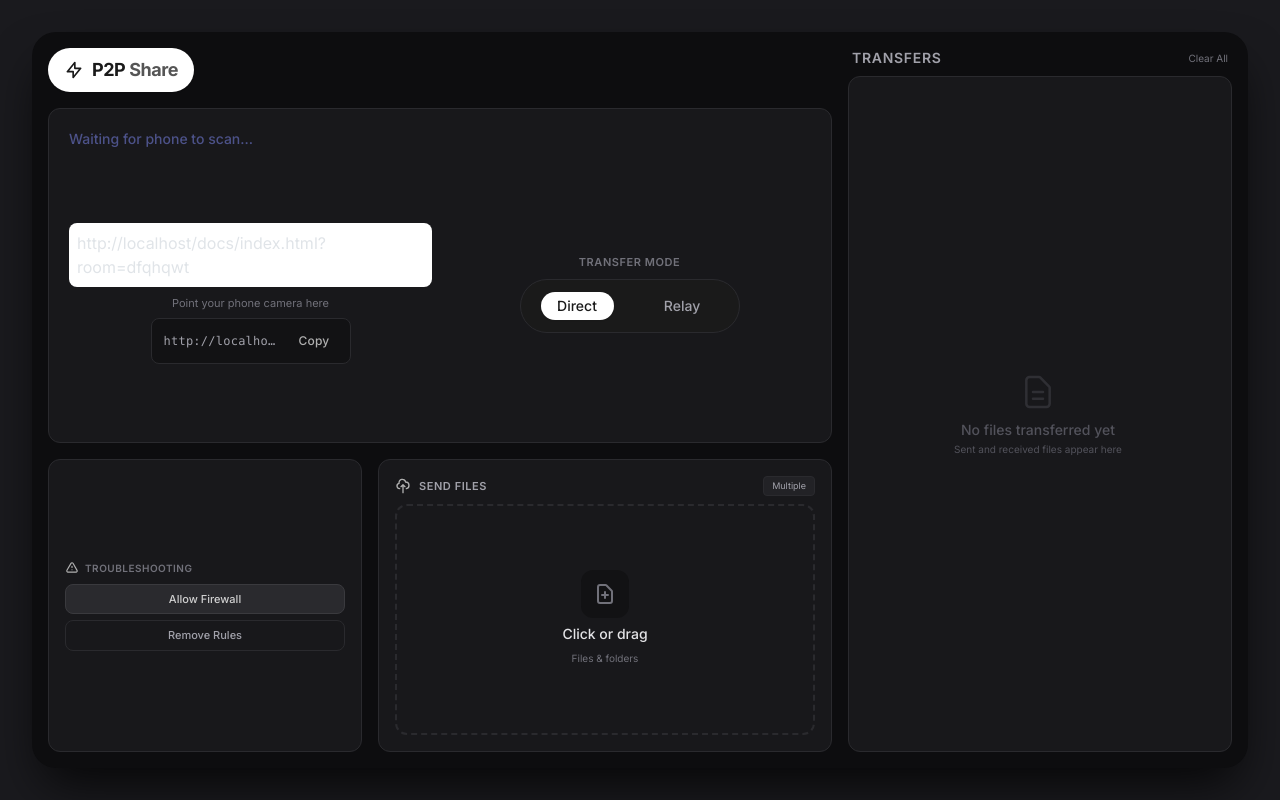
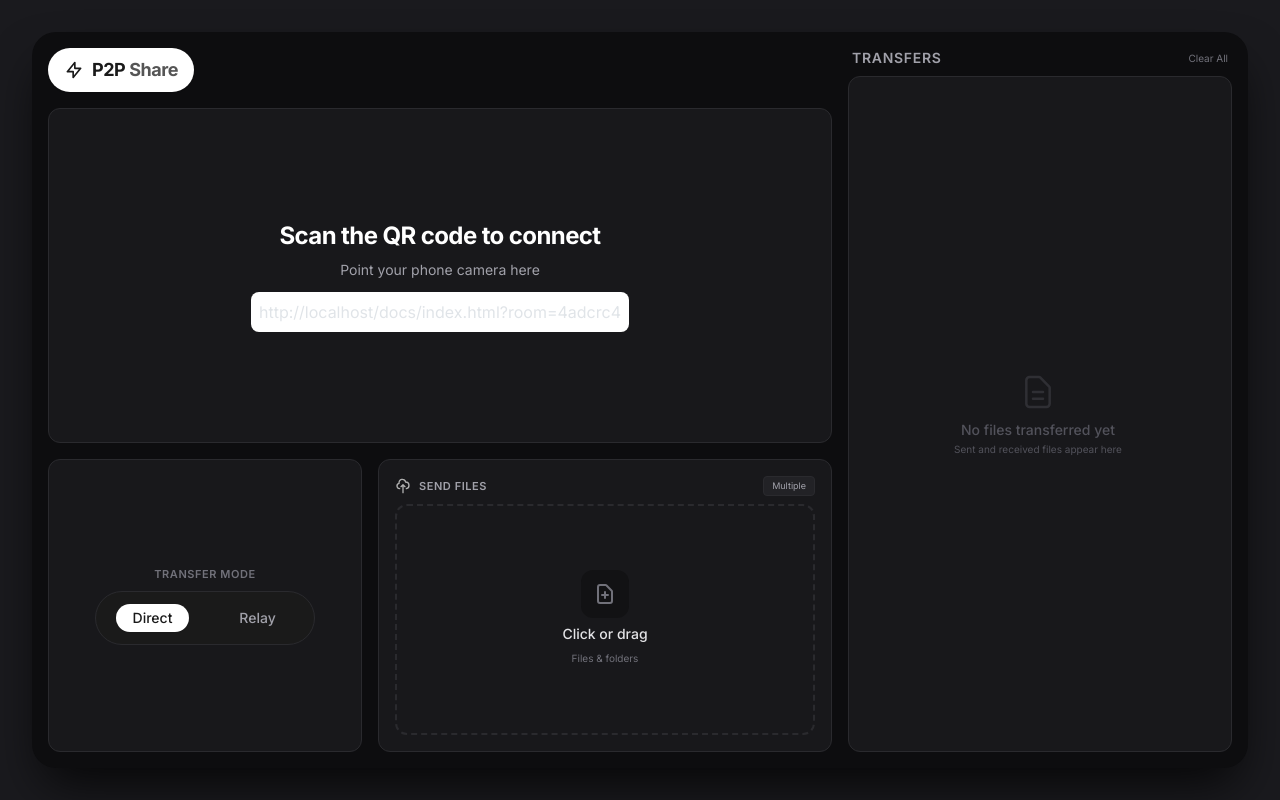
Before and after one commit to TejasParab13/p2p, a plain HTML site: page docs/index.html in a window 1280 px wide. Drawn offline with nearby package versions, Linux system fonts and the light colour scheme.

Commit message:
git mode section in T

```diff
--- a/docs/index.html
+++ b/docs/index.html
@@ -36,25 +36,19 @@
 
             <!-- 1:1 split: Info (flex-1) and Row (flex-1) -->
             <div class="flex-1 flex flex-col gap-3 lg:gap-4 min-h-0">
-              <!-- Info section – horizontal layout -->
-              <div class="flex-1 bg-[#18181b] border border-[#2a2a2e] rounded-xl p-5 overflow-hidden flex flex-col">
-                <!-- Status – full width -->
-                <p id="status" class="text-[#b0b0b0] font-medium text-base text-center shrink-0">Waiting for phone to scan...</p>
-                <!-- Main row: left (QR) and right (Mode) -->
-                <div class="flex-1 flex flex-row items-center justify-around gap-4 min-h-0">
-                  <!-- Left: QR + label + copy -->
-                  <div class="flex flex-col items-center justify-center flex-1">
-                    <div id="qrcode" class="bg-white p-2 rounded-lg mb-2"></div>
-                    <p class="text-[11px] text-zinc-500 mb-1.5 text-center">Point your phone camera here</p>
-                    <div class="flex items-center gap-1.5 bg-[#121214] p-2 rounded-lg border border-[#2a2a2e] w-full max-w-[200px]">
-                      <p id="room-url" class="text-xs font-mono text-zinc-400 truncate flex-1 px-1"></p>
-                      <button onclick="navigator.clipboard.writeText(document.getElementById('room-url').textContent)" class="shrink-0 text-xs text-[#b0b0b0] hover:text-[#d0d0d0] font-medium px-3 py-1.5 rounded hover:bg-[#2a2a2e]/30 transition">Copy</button>
+              <!-- Info section – only QR and heading -->
+              <div class="flex-1 bg-[#18181b] border border-[#2a2a2e] rounded-xl p-5 overflow-hidden flex flex-col items-center justify-center">
+                <h2 class="text-2xl font-bold text-white tracking-tight mb-2">Scan the QR code to connect</h2>
+                <p class="text-sm text-zinc-400 mb-3">Point your phone camera here</p>
+                <div id="qrcode" class="bg-white p-2 rounded-lg"></div>
               </div>
-                  </div>
-                  <!-- Right: Transfer Mode -->
-                  <div class="flex flex-col items-center justify-center flex-1">
+
+              <!-- Row: Mode Selector (2) + Send Files (3) -->
+              <div class="flex-1 flex gap-3 lg:gap-4 min-h-0">
+                <!-- Mode Selector – 2 parts -->
+                <div class="flex-[2] bg-[#18181b] border border-[#2a2a2e] rounded-xl p-4 flex flex-col justify-center min-h-0 overflow-hidden">
                   <h3 class="text-[11px] font-semibold text-zinc-500 uppercase tracking-wider mb-2 text-center">Transfer Mode</h3>
-                    <div class="flex rounded-full bg-[#1a1a1a] p-1 border border-[#2a2a2e] w-full max-w-[220px]" id="mode-toggle">
+                  <div class="flex rounded-full bg-[#1a1a1a] p-1 border border-[#2a2a2e] w-full max-w-[220px] mx-auto" id="mode-toggle">
                     <label class="flex-1 text-center py-2 px-4 rounded-full text-sm font-medium cursor-pointer transition-colors" data-mode="webrtc">
                       <input type="radio" name="mode" value="webrtc" class="hidden peer" checked />
                       <span class="peer-checked:bg-white peer-checked:text-[#1a1a1a] peer-checked:shadow-sm text-zinc-400 block py-1 px-2 rounded-full transition-all">Direct</span>
@@ -63,22 +57,6 @@
                       <input type="radio" name="mode" value="fallback" class="hidden peer" />
                       <span class="peer-checked:bg-white peer-checked:text-[#1a1a1a] peer-checked:shadow-sm text-zinc-400 block py-1 px-2 rounded-full transition-all">Relay</span>
                     </label>
-                    </div>
-                  </div>
-                </div>
-              </div>
-
-              <!-- Row: Troubleshooting (2) + Send Files (3) -->
-              <div class="flex-1 flex gap-3 lg:gap-4 min-h-0">
-                <!-- Troubleshooting – 2 parts -->
-                <div class="flex-[2] bg-[#18181b] border border-[#2a2a2e] rounded-xl p-4 flex flex-col justify-center min-h-0 overflow-hidden">
-                  <h3 class="text-[10px] font-semibold text-zinc-500 uppercase tracking-wider mb-2 flex items-center gap-1.5">
-                    <svg class="w-3.5 h-3.5 text-[#b0b0b0]" fill="none" stroke="currentColor" viewBox="0 0 24 24"><path stroke-linecap="round" stroke-linejoin="round" stroke-width="2" d="M12 9v2m0 4h.01m-6.938 4h13.856c1.54 0 2.502-1.667 1.732-3L13.732 4c-.77-1.333-2.694-1.333-3.464 0L3.34 16c-.77 1.333.192 3 1.732 3z"/></svg>
-                    Troubleshooting
-                  </h3>
-                  <div class="flex flex-col gap-1.5">
-                    <a href="allow-firewall.bat" download class="w-full text-center bg-[#2a2a2e] hover:bg-[#3a3a3e] text-[#d0d0d0] border border-[#3a3a3e] rounded-lg py-1.5 text-[11px] font-medium transition">Allow Firewall</a>
-                    <a href="remove-firewall.bat" download class="w-full text-center bg-[#18181b] hover:bg-[#222226] text-zinc-400 border border-[#2a2a2e] rounded-lg py-1.5 text-[11px] font-medium transition">Remove Rules</a>
                   </div>
                 </div>
 
```
Lines whose indentation alone changed are shown as unchanged.
